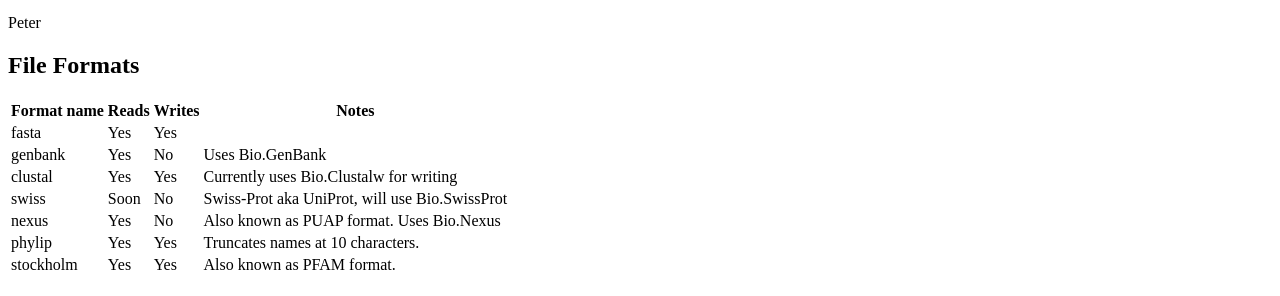
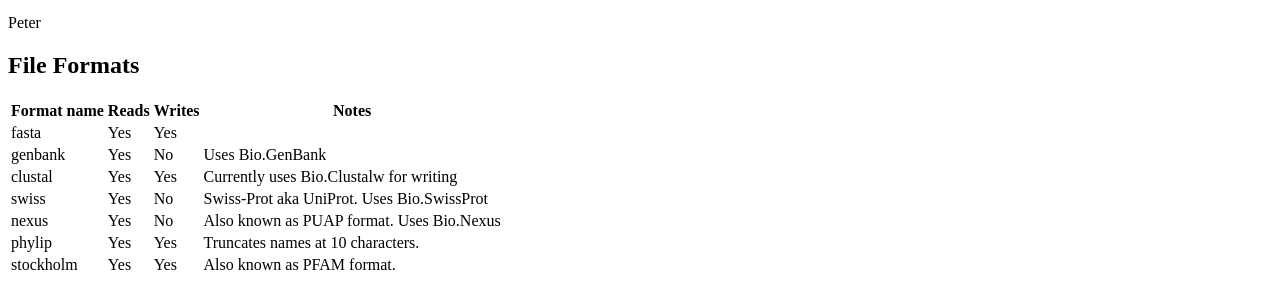
Before and after one commit to biopython/biopython.github.io, a Jekyll site: the page built from wiki/SeqIO.md, in a window 1280 px wide. Shown: the part 391-687 px from the top of the page. Built offline with Jekyll 4.4.1, drawn with Linux system fonts in a browser that asks for light colours.

Commit message:
swiss support checked in now

```diff
--- a/wiki/SeqIO.md
+++ b/wiki/SeqIO.md
@@ -43,15 +43,15 @@ Peter
 File Formats
 ------------
 
-| Format name | Reads | Writes | Notes                                          |
-|-------------|-------|--------|------------------------------------------------|
-| fasta       | Yes   | Yes    |                                                |
-| genbank     | Yes   | No     | Uses Bio.GenBank                               |
-| clustal     | Yes   | Yes    | Currently uses Bio.Clustalw for writing        |
-| swiss       | Soon  | No     | Swiss-Prot aka UniProt, will use Bio.SwissProt |
-| nexus       | Yes   | No     | Also known as PUAP format. Uses Bio.Nexus      |
-| phylip      | Yes   | Yes    | Truncates names at 10 characters.              |
-| stockholm   | Yes   | Yes    | Also known as PFAM format.                     |
+| Format name | Reads | Writes | Notes                                      |
+|-------------|-------|--------|--------------------------------------------|
+| fasta       | Yes   | Yes    |                                            |
+| genbank     | Yes   | No     | Uses Bio.GenBank                           |
+| clustal     | Yes   | Yes    | Currently uses Bio.Clustalw for writing    |
+| swiss       | Yes   | No     | Swiss-Prot aka UniProt. Uses Bio.SwissProt |
+| nexus       | Yes   | No     | Also known as PUAP format. Uses Bio.Nexus  |
+| phylip      | Yes   | Yes    | Truncates names at 10 characters.          |
+| stockholm   | Yes   | Yes    | Also known as PFAM format.                 |
 ||
 
 At the moment (unlike BioPerl) sequence alignment file formats are
```
Also changed, not shown: 1 other file.
